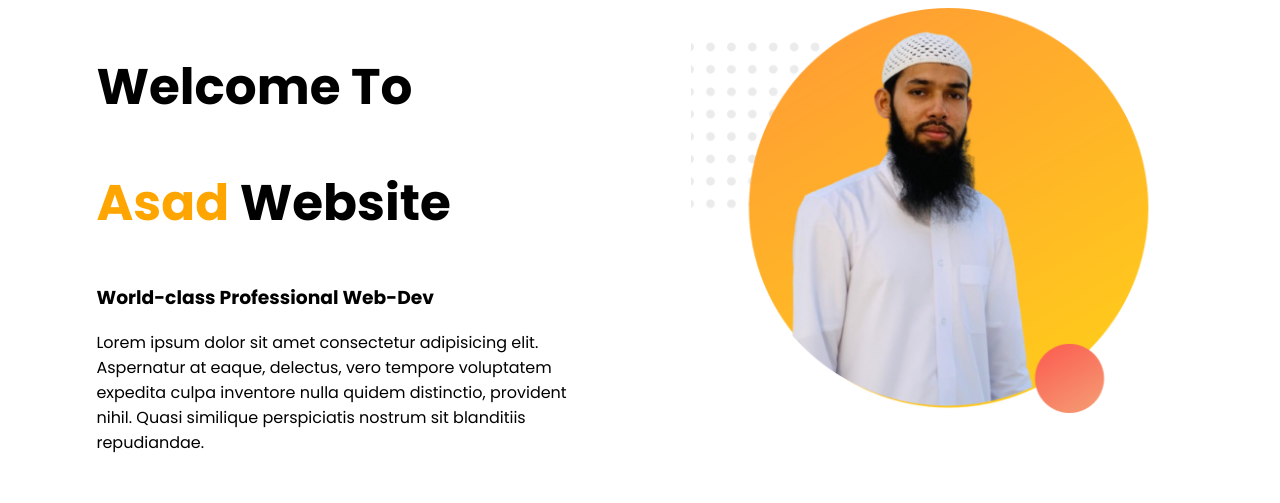
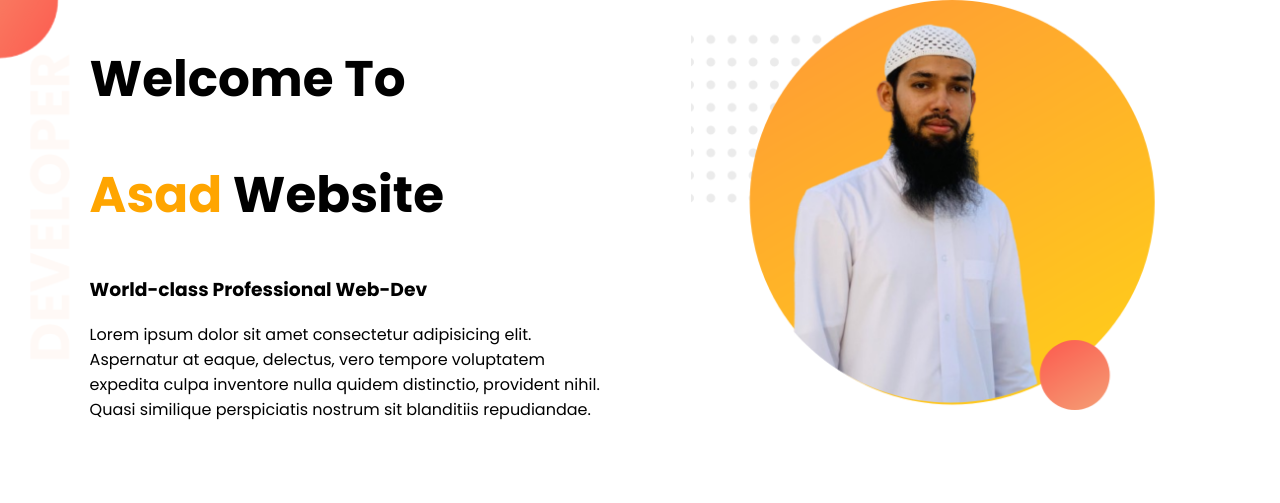
Before and after one commit to asadullahbd/web-portfolio, a plain HTML site: page index.html in a window 1280 px wide. Drawn offline with Linux system fonts and the light colour scheme.

Commit message:
added bg image

```diff
--- a/index.html
+++ b/index.html
@@ -15,7 +15,7 @@
         <link rel="stylesheet" href="style.css" />
     </head>
     <body>
-        <section>
+        <section class="top-banner">
             <div class="half-width">
                 <h1>Welcome To</h1>
                 <h1><span class="name-highlight">Asad</span> Website</h1>
--- a/style.css
+++ b/style.css
@@ -1,5 +1,6 @@
 body{
     font-family: "Poppins", sans-serif;
+    margin: 0;
 }
 
 h1{
@@ -20,3 +21,12 @@ h1{
 .half-width img{
     width: 100%;
 }
+
+.top-banner{
+    background-image: url("./images/top-banner.png");
+    background-repeat: no-repeat;
+}
+
+section{
+    height: 500px;
+}
```
